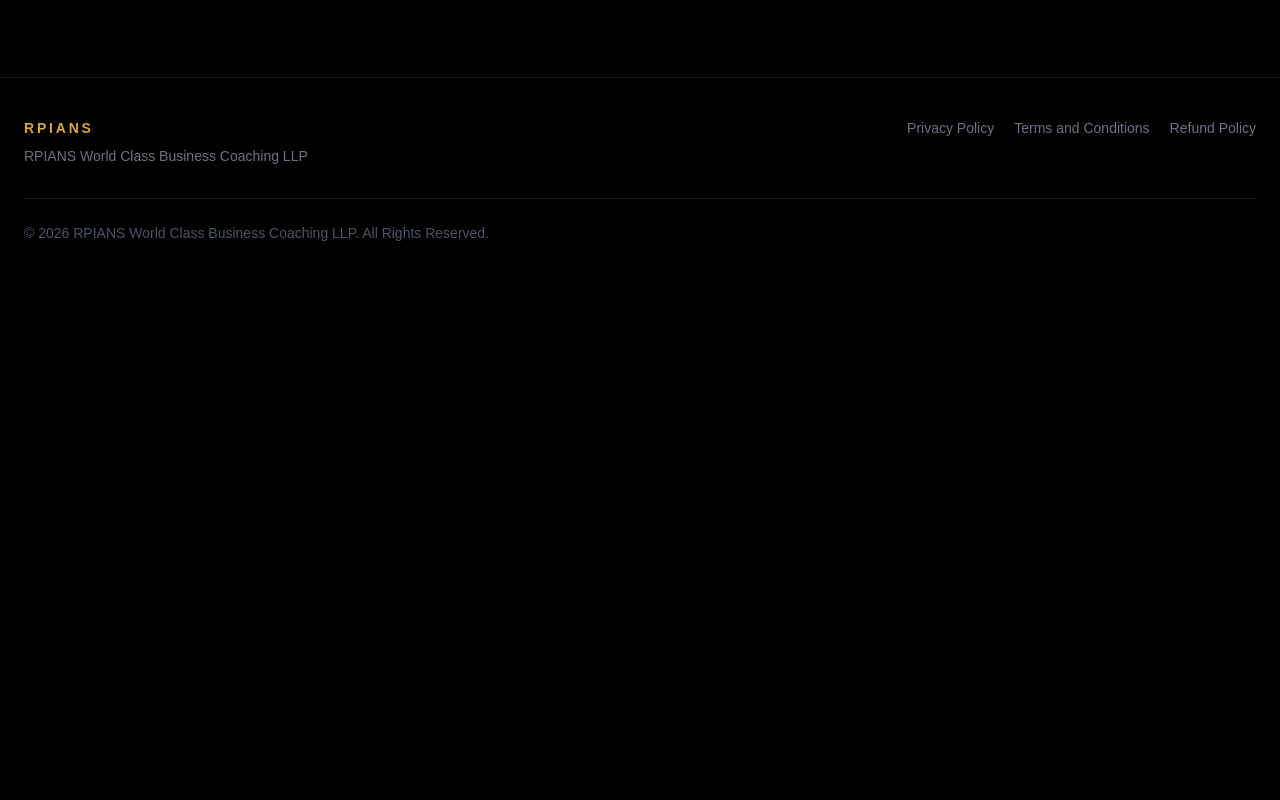
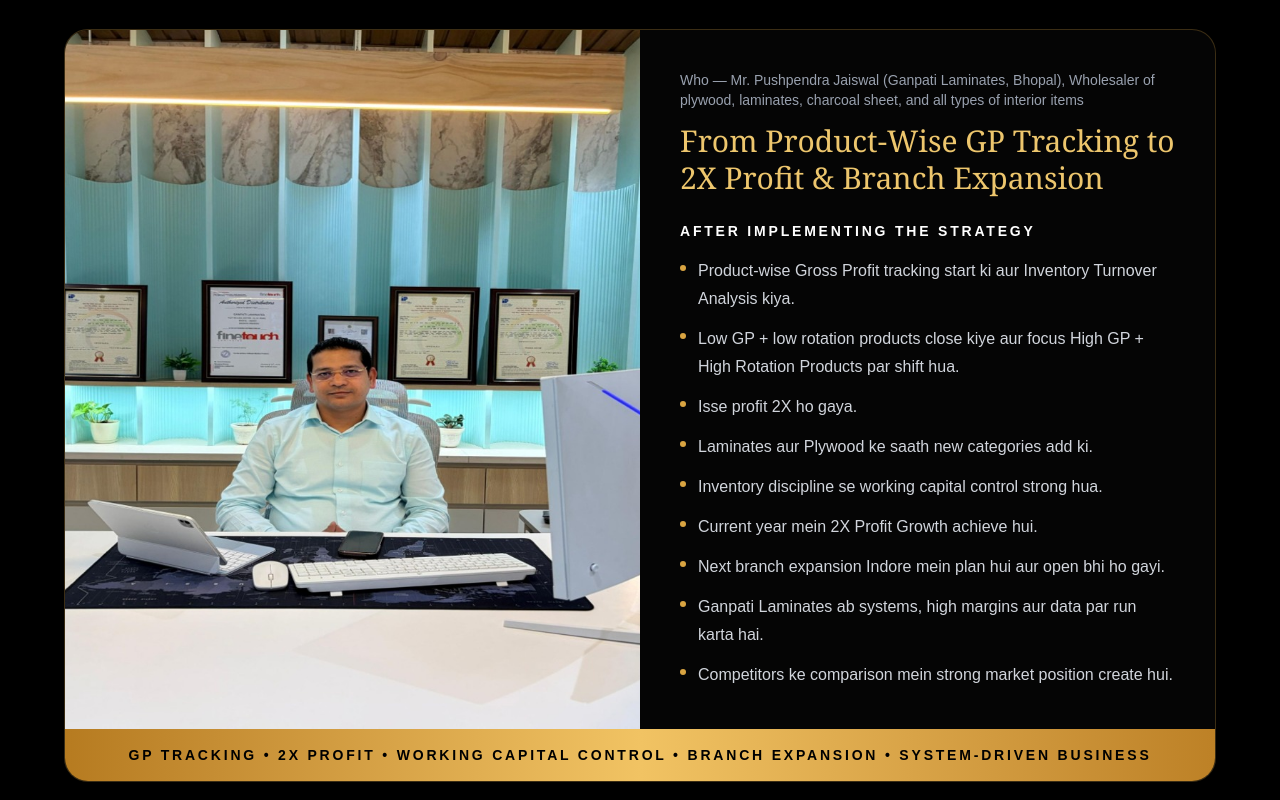
Before and after one commit to dmo-tech/rpiansworldclass, a Next.js app: page /results in a window 1280 px wide. Shown: the part 4880-5680 px from the top of the page. Before the commit the page ends 5163 px from the top, so only its background shows below. Built offline with nearby package versions, Linux system fonts and the light colour scheme.

Commit message:
Add fifth case study: Pushpendra Jaiswal, Ganpati Laminates (Bhopal)
Co-Authored-By: Claude Sonnet 5 <noreply@anthropic.com>

```diff
--- a/app/CaseStudies.tsx
+++ b/app/CaseStudies.tsx
@@ -93,6 +93,27 @@ const caseStudies: CaseStudy[] = [
       "Inventory Control • Higher Conversion • Data-Driven Decisions • Team Accountability • Expansion",
     image: "/case-studies/kishore-katariya.jpg",
   },
+  {
+    id: "pushpendra-jaiswal",
+    who: "Mr. Pushpendra Jaiswal (Ganpati Laminates, Bhopal)",
+    business:
+      "Wholesaler of plywood, laminates, charcoal sheet, and all types of interior items",
+    headline: "From Product-Wise GP Tracking to 2X Profit & Branch Expansion",
+    bullets: [
+      "Product-wise Gross Profit tracking start ki aur Inventory Turnover Analysis kiya.",
+      "Low GP + low rotation products close kiye aur focus High GP + High Rotation Products par shift hua.",
+      "Isse profit 2X ho gaya.",
+      "Laminates aur Plywood ke saath new categories add ki.",
+      "Inventory discipline se working capital control strong hua.",
+      "Current year mein 2X Profit Growth achieve hui.",
+      "Next branch expansion Indore mein plan hui aur open bhi ho gayi.",
+      "Ganpati Laminates ab systems, high margins aur data par run karta hai.",
+      "Competitors ke comparison mein strong market position create hui.",
+    ],
+    tagline:
+      "GP Tracking • 2X Profit • Working Capital Control • Branch Expansion • System-Driven Business",
+    image: "/case-studies/pushpendra-jaiswal.jpg",
+  },
 ];
 
 function CaseStudyRow({ study }: { study: CaseStudy }) {
```
Also changed, not shown: public/case-studies/pushpendra-jaiswal.jpg (added).
